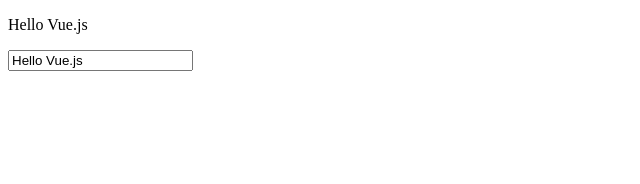
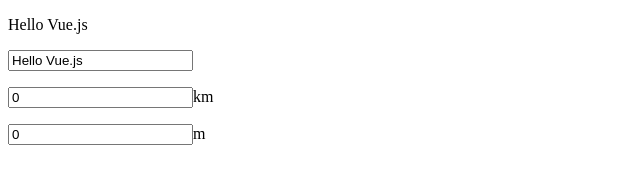
Before and after one commit to sea-yassan33/sesson7_vue.js, a plain HTML site: page index.html in a window 1280 px wide. Shown: the whole page, without its empty margins (0-640 px from the left). Drawn offline with nearby package versions, Linux system fonts and the light colour scheme.

Commit message:
conversion

```diff
--- a/index.html
+++ b/index.html
@@ -8,13 +8,18 @@
   <link rel="stylesheet" href="css/main.css">
 </head>
 <body>
-  <div id="app">
+  <section id="app">
     <p>{{message}}</p>
     <p>
       <input type="text" v-model="message">
     </p>
-  </div>
+  </section>
+  <section id="app2">
+    <p><input type="text" v-model="km">km</p>
+    <p><input type="text" v-model="m">m</p>
+  </section>
   <script src="https://unpkg.com/vue@3.1.5"></script>
   <script src="js/main.js"></script>
+  <script src="js/conbersion.js"></script>
 </body>
 </html>
--- /dev/null
+++ b/js/conbersion.js
@@ -0,0 +1,18 @@
+const app2 = Vue.createApp({
+  data: () => ({
+    km: 0,
+    m: 0,
+  }),
+  watch: {
+    km: function(value){
+      console.log(value)
+      this.km = value
+      this.m = value * 1000
+    },
+    m: function(value){
+      this.m = value
+      this.km = value / 1000
+    }
+  }
+})
+app2.mount('#app2')
```
